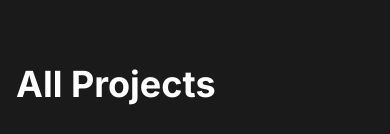
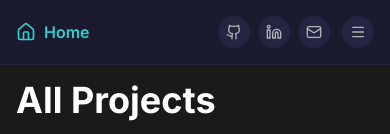
Before and after one commit to daniellem62/Portfolio, a Next.js app: page /projects in a window 390 px wide. Shown: the top 134 px of the page. Built offline with nearby package versions, Linux system fonts and the light colour scheme.

Commit message:
fixed nav bar on mobiles

```diff
--- a/app/cv/page.tsx
+++ b/app/cv/page.tsx
@@ -1,10 +1,10 @@
 export default function CVPage() {
   return (
-    <div className="h-screen w-screen overflow-hidden lg:ml-64">
+    <div className="h-screen w-screen overflow-hidden lg:ml-64 flex flex-col pt-16 lg:pt-0">
       <object
         data="/Danielle_CV.pdf"
         type="application/pdf"
-        className="w-full h-full"
+        className="w-full flex-1"
         aria-label="Danielle Mcloughlin's CV"
       >
         <div className="flex flex-col items-center justify-center h-full p-8 text-center">
--- a/app/page.tsx
+++ b/app/page.tsx
@@ -22,7 +22,7 @@ export default function Home() {
   return (
     <div className="min-h-screen bg-background text-foreground transition-colors duration-300 relative lg:ml-64">
       <MainNav />
-      <main className="fullpage-container">
+      <main className="fullpage-container pt-16 lg:pt-0">
         <section id="home" className="fullpage-section">
           <div className="section-content">
             <HeroSection />
--- a/app/projects/page.tsx
+++ b/app/projects/page.tsx
@@ -6,7 +6,7 @@ export default function ProjectsPage() {
   return (
     <div className="min-h-screen bg-purple-50/30 dark:bg-transparent text-gray-900 dark:text-white transition-colors duration-300 relative overflow-y-auto lg:ml-64">
       <MainNav />
-      <main className="container mx-auto px-4 py-16 relative z-10">
+      <main className="container mx-auto px-4 py-16 relative z-10 pt-20 lg:pt-16">
         <h1 className="text-4xl font-bold text-purple-800 dark:text-white mb-8">
           All Projects
         </h1>
--- a/components/main-nav.tsx
+++ b/components/main-nav.tsx
@@ -1,6 +1,7 @@
 "use client";
 
 import Link from "next/link";
+import { useState } from "react";
 import {
   Home,
   User,
@@ -10,7 +11,8 @@ import {
   Mail,
   Github,
   Linkedin,
-  Twitter,
+  Menu,
+  X,
 } from "lucide-react";
 
 const navLinks = [
@@ -29,7 +31,11 @@ const socialLinks = [
 ];
 
 export function MainNav() {
+  const [mobileMenuOpen, setMobileMenuOpen] = useState(false);
+
   return (
+    <>
+      {/* Desktop Sidebar */}
       <aside className="fixed left-0 top-0 z-50 hidden h-screen w-64 flex-col bg-[#1a1a2e] lg:flex">
         {/* Profile Section */}
         <div className="flex flex-col items-center px-4 pt-6 pb-8">
@@ -82,5 +88,76 @@ export function MainNav() {
           <p>&copy; {new Date().getFullYear()} Danielle Mcloughlin</p>
         </div>
       </aside>
+
+      {/* Mobile Header */}
+      <header className="fixed top-0 left-0 right-0 z-40 flex lg:hidden items-center justify-between bg-[#1a1a2e] px-4 py-4 border-b border-[#252542]">
+        <Link
+          href="/"
+          className="flex items-center gap-2 text-primary font-semibold"
+        >
+          <Home className="h-5 w-5" />
+          <span>Home</span>
+        </Link>
+
+        <div className="flex items-center gap-3">
+          {/* Social Icons on Mobile */}
+          <div className="flex gap-2">
+            {socialLinks.map((social) => (
+              <Link
+                key={social.label}
+                href={social.href}
+                target="_blank"
+                rel="noopener noreferrer"
+                className="flex h-8 w-8 items-center justify-center rounded-full bg-[#252542] text-muted-foreground transition-colors hover:bg-primary hover:text-primary-foreground"
+              >
+                <social.icon className="h-4 w-4" />
+                <span className="sr-only">{social.label}</span>
+              </Link>
+            ))}
+          </div>
+
+          {/* Mobile Menu Button */}
+          <button
+            onClick={() => setMobileMenuOpen(!mobileMenuOpen)}
+            className="flex h-8 w-8 items-center justify-center rounded-full bg-[#252542] text-muted-foreground transition-colors hover:bg-primary hover:text-primary-foreground lg:hidden"
+            aria-label="Toggle menu"
+          >
+            {mobileMenuOpen ? (
+              <X className="h-4 w-4" />
+            ) : (
+              <Menu className="h-4 w-4" />
+            )}
+          </button>
+        </div>
+      </header>
+
+      {/* Mobile Menu Dropdown */}
+      {mobileMenuOpen && (
+        <nav className="fixed top-16 left-0 right-0 z-30 bg-[#1a1a2e] border-b border-[#252542] lg:hidden">
+          <ul className="flex flex-col">
+            {navLinks.map((link) => (
+              <li key={link.href}>
+                <Link
+                  href={link.href}
+                  className="flex items-center gap-3 px-4 py-3 text-muted-foreground transition-colors hover:bg-[#252542] hover:text-primary border-b border-[#252542] last:border-b-0"
+                  onClick={() => setMobileMenuOpen(false)}
+                >
+                  <link.icon className="h-5 w-5" />
+                  <span>{link.label}</span>
+                </Link>
+              </li>
+            ))}
+          </ul>
+        </nav>
+      )}
+
+      {/* Mobile Menu Overlay */}
+      {mobileMenuOpen && (
+        <div
+          className="fixed inset-0 z-20 bg-black/50 lg:hidden"
+          onClick={() => setMobileMenuOpen(false)}
+        />
+      )}
+    </>
   );
 }
```
Lines whose indentation alone changed are shown as unchanged.
